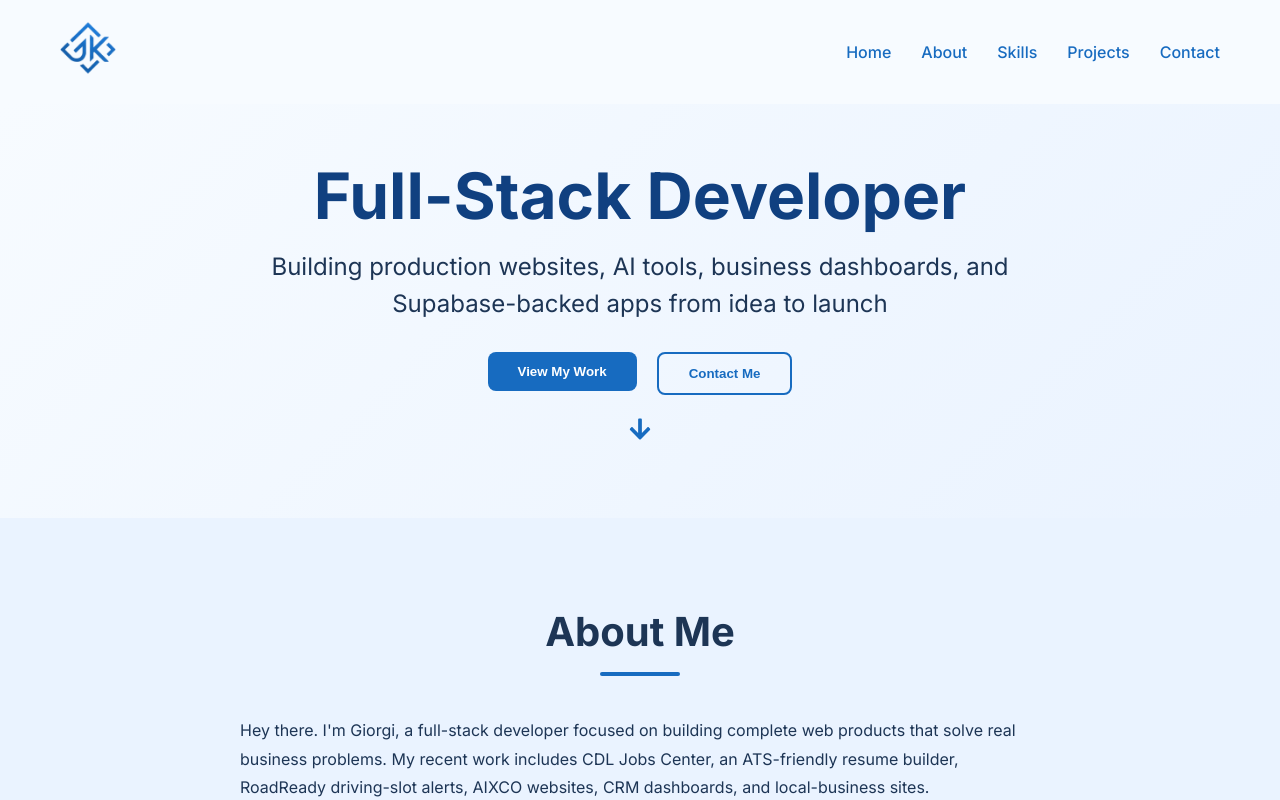
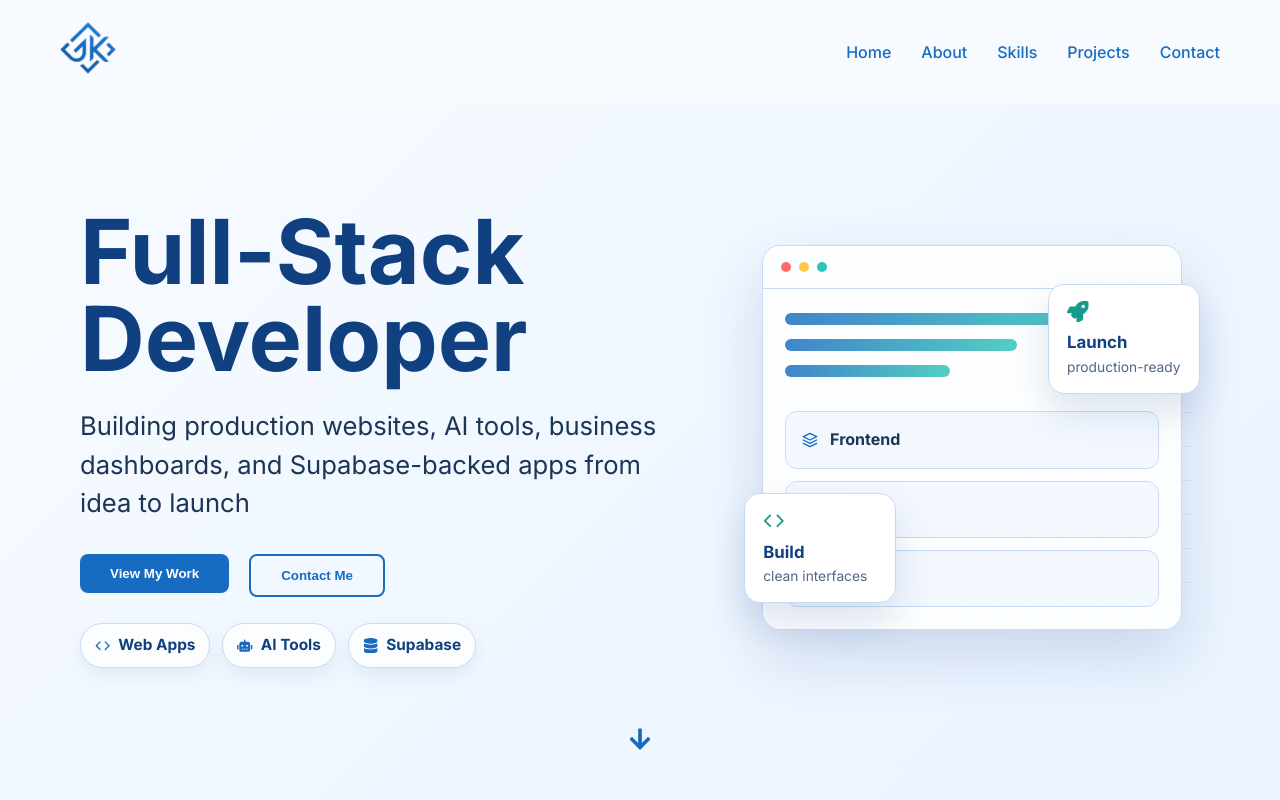
Before and after one commit to GiorgiKemo/myportfolio, a React (Vite) app: page / in a window 1280 px wide. Shown: the top 800 px of the page. Built offline with nearby package versions, Linux system fonts and the light colour scheme; no server answers.

Commit message:
Redesign portfolio hero

```diff
--- a/src/App.css
+++ b/src/App.css
@@ -95,13 +95,13 @@ main {
 
 /* Hero section */
 .hero {
-  min-height: auto;
+  min-height: calc(100svh - var(--header-offset));
   margin-top: var(--header-offset);
   box-sizing: border-box;
   display: flex;
-  align-items: flex-start;
+  align-items: stretch;
   position: relative;
-  padding: clamp(44px, 7vh, 68px) 0 clamp(48px, 8vh, 72px);
+  padding: 0;
   background: linear-gradient(135deg, var(--background-color) 0%, var(--surface-alt) 100%);
 }
 
@@ -109,33 +109,220 @@ main {
   display: flex;
   flex-direction: column;
   align-items: center;
+  justify-content: space-between;
+  min-height: calc(100svh - var(--header-offset));
+  padding-left: clamp(24px, 4vw, 40px);
+  padding-right: clamp(24px, 4vw, 40px);
+  padding-top: clamp(34px, 6svh, 64px);
+  padding-bottom: clamp(28px, 4.5svh, 44px);
+}
+
+.hero-layout {
+  align-items: center;
+  display: grid;
+  flex: 1;
+  gap: clamp(28px, 5vw, 74px);
+  grid-template-columns: minmax(0, 1.08fr) minmax(300px, 0.82fr);
+  width: 100%;
 }
 
 .hero-content {
-  text-align: center;
-  max-width: 800px;
-  margin: 0 auto;
+  max-width: 680px;
+  text-align: left;
 }
 
 .hero-title {
-  font-size: clamp(3rem, 5vw, 4rem);
-  line-height: 1.12;
-  margin-bottom: 16px;
+  font-size: clamp(4rem, 7vw, 6.6rem);
+  letter-spacing: 0;
+  line-height: 0.98;
+  margin-bottom: 24px;
   color: var(--secondary-color);
 }
 
 .hero-subtitle {
-  font-size: clamp(1.15rem, 2vw, 1.5rem);
-  line-height: 1.55;
-  margin-bottom: 30px;
+  font-size: clamp(1.2rem, 2vw, 1.65rem);
+  line-height: 1.5;
+  margin-bottom: 32px;
   color: var(--text-color);
   opacity: 0.8;
 }
 
 .hero-buttons {
   display: flex;
-  justify-content: center;
+  justify-content: flex-start;
   gap: 20px;
+}
+
+.hero-highlights {
+  display: flex;
+  flex-wrap: wrap;
+  gap: 12px;
+  margin-top: 26px;
+}
+
+.hero-highlights span {
+  align-items: center;
+  background-color: rgba(255, 255, 255, 0.72);
+  border: 1px solid var(--border-color);
+  border-radius: 999px;
+  color: var(--secondary-color);
+  display: inline-flex;
+  font-size: 0.96rem;
+  font-weight: 700;
+  gap: 8px;
+  min-height: 38px;
+  padding: 8px 14px;
+  box-shadow: 0 8px 18px rgba(16, 64, 128, 0.08);
+}
+
+.hero-highlights svg {
+  color: var(--primary-color);
+  flex-shrink: 0;
+}
+
+.hero-art {
+  align-self: center;
+  display: grid;
+  min-height: clamp(330px, 48svh, 480px);
+  position: relative;
+}
+
+.hero-art::before {
+  background-image:
+    linear-gradient(rgba(23, 107, 192, 0.1) 1px, transparent 1px),
+    linear-gradient(90deg, rgba(23, 107, 192, 0.1) 1px, transparent 1px);
+  background-size: 34px 34px;
+  border-radius: 26px;
+  content: '';
+  inset: 8% 2% 2% 10%;
+  position: absolute;
+}
+
+.art-window {
+  align-self: center;
+  background: rgba(255, 255, 255, 0.86);
+  border: 1px solid var(--border-color);
+  border-radius: 18px;
+  box-shadow: 0 26px 60px rgba(16, 64, 128, 0.16);
+  justify-self: center;
+  max-width: 420px;
+  min-height: 300px;
+  overflow: hidden;
+  padding: 22px;
+  position: relative;
+  width: min(100%, 420px);
+  z-index: 1;
+}
+
+.art-window-top {
+  border-bottom: 1px solid var(--border-color);
+  display: flex;
+  gap: 8px;
+  margin: -22px -22px 24px;
+  padding: 16px 18px;
+}
+
+.art-window-top span {
+  border-radius: 50%;
+  height: 10px;
+  width: 10px;
+}
+
+.art-window-top span:nth-child(1) {
+  background-color: #ff6b6b;
+}
+
+.art-window-top span:nth-child(2) {
+  background-color: #ffcb47;
+}
+
+.art-window-top span:nth-child(3) {
+  background-color: #2ec4b6;
+}
+
+.art-code-line {
+  background: linear-gradient(90deg, var(--primary-color), #2ec4b6);
+  border-radius: 999px;
+  height: 12px;
+  margin-bottom: 14px;
+  opacity: 0.82;
+}
+
+.art-code-line.wide {
+  width: 84%;
+}
+
+.art-code-line.medium {
+  width: 62%;
+}
+
+.art-code-line.short {
+  width: 44%;
+}
+
+.art-stack {
+  display: grid;
+  gap: 12px;
+  margin-top: 34px;
+}
+
+.art-stack div {
+  align-items: center;
+  background-color: var(--chip-bg);
+  border: 1px solid var(--border-color);
+  border-radius: 12px;
+  color: var(--text-color);
+  display: flex;
+  font-weight: 700;
+  gap: 12px;
+  padding: 14px 16px;
+}
+
+.art-stack svg {
+  color: var(--primary-color);
+}
+
+.art-metric {
+  align-items: flex-start;
+  background: var(--surface-color);
+  border: 1px solid var(--border-color);
+  border-radius: 16px;
+  box-shadow: 0 18px 38px rgba(16, 64, 128, 0.14);
+  color: var(--text-color);
+  display: flex;
+  flex-direction: column;
+  gap: 2px;
+  min-width: 152px;
+  padding: 16px 18px;
+  position: absolute;
+  z-index: 2;
+}
+
+.art-metric svg {
+  color: #159a8c;
+  font-size: 1.35rem;
+  margin-bottom: 4px;
+}
+
+.art-metric strong {
+  color: var(--secondary-color);
+  font-size: 1.05rem;
+}
+
+.art-metric span {
+  color: var(--muted-text);
+  font-size: 0.86rem;
+  line-height: 1.3;
+}
+
+.art-metric-top {
+  right: 0;
+  top: 10%;
+}
+
+.art-metric-bottom {
+  bottom: 7%;
+  left: 0;
 }
 
 .btn-outline {
@@ -152,7 +339,7 @@ main {
 .scroll-down {
   display: inline-flex;
   justify-content: center;
-  margin-top: 18px;
+  margin-top: 0;
   font-size: 1.5rem;
   animation: bounce 2s infinite;
   cursor: pointer;
@@ -459,16 +646,46 @@ button:disabled {
 /* Responsive styles */
 @media (max-width: 1024px) {
   .hero {
-    min-height: auto;
+    min-height: calc(100svh - var(--header-offset));
     height: auto;
-    padding-top: 32px;
-    padding-bottom: calc(40px + env(safe-area-inset-bottom, 0px));
+    padding: 0;
   }
 
-  .scroll-down {
-    margin-top: 12px;
-    padding-bottom: env(safe-area-inset-bottom, 0px);
-    animation: none;
+  .hero .container {
+    min-height: calc(100svh - var(--header-offset));
+    padding-top: clamp(26px, 5svh, 46px);
+    padding-bottom: calc(clamp(24px, 4svh, 36px) + env(safe-area-inset-bottom, 0px));
+  }
+
+  .hero-layout {
+    gap: 28px;
+    grid-template-columns: minmax(0, 1fr) minmax(270px, 0.75fr);
+  }
+
+  .hero-title {
+    font-size: clamp(3.45rem, 7vw, 4.8rem);
+  }
+
+  .hero-subtitle {
+    font-size: clamp(1.08rem, 2.2vw, 1.35rem);
+  }
+
+  .hero-art {
+    min-height: clamp(290px, 44svh, 390px);
+  }
+
+  .art-window {
+    min-height: 260px;
+    padding: 18px;
+  }
+
+  .art-window-top {
+    margin: -18px -18px 20px;
+  }
+
+  .art-metric {
+    min-width: 136px;
+    padding: 13px 15px;
   }
 }
 
@@ -504,14 +721,16 @@ button:disabled {
   }
 
   .hero-title {
-    font-size: 2.7rem;
+    font-size: clamp(2.85rem, 13vw, 4.1rem);
     margin-bottom: 14px;
+    text-align: center;
   }
 
   .hero-subtitle {
-    font-size: 1.1rem;
-    margin-bottom: 24px;
+    font-size: clamp(1rem, 4.2vw, 1.14rem);
+    margin-bottom: 22px;
     line-height: 1.5;
+    text-align: center;
   }
 
   .hero-buttons {
@@ -521,16 +740,78 @@ button:disabled {
   }
 
   .hero {
-    min-height: auto;
+    min-height: calc(100svh - var(--header-offset));
     height: auto;
     margin-top: var(--header-offset);
-    padding-top: 24px;
-    padding-bottom: 40px;
+    padding: 0;
+  }
+
+  .hero .container {
+    min-height: calc(100svh - var(--header-offset));
+    padding-top: clamp(22px, 4svh, 34px);
+    padding-bottom: calc(clamp(22px, 4svh, 34px) + env(safe-area-inset-bottom, 0px));
+  }
+
+  .hero-layout {
+    display: flex;
+    flex-direction: column;
+    gap: clamp(18px, 4svh, 30px);
+    justify-content: center;
+  }
+
+  .hero-content {
+    max-width: 560px;
+    text-align: center;
+  }
+
+  .hero-highlights {
+    justify-content: center;
+    margin-top: 18px;
+  }
+
+  .hero-highlights span {
+    font-size: 0.88rem;
+    min-height: 34px;
+    padding: 7px 11px;
+  }
+
+  .hero-art {
+    min-height: clamp(112px, 15svh, 140px);
+    width: min(100%, 420px);
+  }
+
+  .hero-art::before {
+    inset: 4% 4% 0;
+  }
+
+  .art-window {
+    border-radius: 14px;
+    min-height: 108px;
+    padding: 14px;
+    width: min(78%, 300px);
+  }
+
+  .art-window-top {
+    margin: -14px -14px 14px;
+    padding: 11px 14px;
+  }
+
+  .art-code-line {
+    height: 8px;
+    margin-bottom: 9px;
+  }
+
+  .art-stack {
+    display: none;
+  }
+
+  .art-metric {
+    display: none;
   }
 
   .scroll-down {
-    margin-top: 10px;
     font-size: 1.8rem;
+    animation: none;
   }
 
   .about-content {
@@ -549,13 +830,13 @@ button:disabled {
 }
 
 @media (max-width: 768px) and (max-height: 760px) {
-  .hero {
-    padding-top: 20px;
-    padding-bottom: 28px;
+  .hero .container {
+    padding-top: 14px;
+    padding-bottom: calc(16px + env(safe-area-inset-bottom, 0px));
   }
 
   .hero-title {
-    font-size: 2.35rem;
+    font-size: clamp(2.35rem, 11vw, 3.25rem);
     margin-bottom: 10px;
   }
 
@@ -568,8 +849,79 @@ button:disabled {
     padding: 10px 24px;
   }
 
+  .hero-highlights {
+    display: none;
+  }
+
+  .hero-art {
+    min-height: 130px;
+  }
+
+  .art-metric {
+    display: none;
+  }
+
   .scroll-down {
-    margin-top: 6px;
     font-size: 1.65rem;
   }
 }
+
+@media (max-height: 680px) and (min-width: 769px) {
+  .hero .container {
+    padding-top: 20px;
+    padding-bottom: 20px;
+  }
+
+  .hero-layout {
+    gap: 28px;
+  }
+
+  .hero-title {
+    font-size: clamp(3.1rem, 5.6vw, 4.35rem);
+    margin-bottom: 12px;
+  }
+
+  .hero-subtitle {
+    margin-bottom: 22px;
+  }
+
+  .hero .btn {
+    padding: 10px 26px;
+  }
+
+  .hero-highlights {
+    margin-top: 18px;
+  }
+
+  .hero-art {
+    min-height: 300px;
+  }
+
+  .scroll-down {
+    font-size: 1.35rem;
+    animation: none;
+  }
+}
+
+@media (max-width: 900px) and (min-width: 769px) {
+  .hero-layout {
+    gap: 22px;
+    grid-template-columns: minmax(0, 1fr) minmax(240px, 0.68fr);
+  }
+
+  .hero-title {
+    font-size: clamp(3.1rem, 6.4vw, 4rem);
+  }
+
+  .hero-subtitle {
+    font-size: 1.08rem;
+  }
+
+  .hero-highlights span {
+    font-size: 0.85rem;
+  }
+
+  .art-metric {
+    display: none;
+  }
+}
--- a/src/components/Hero.jsx
+++ b/src/components/Hero.jsx
@@ -1,11 +1,13 @@
 import { motion as Motion } from 'framer-motion';
 import { Link } from 'react-scroll';
-import { FaArrowDown } from 'react-icons/fa';
+import { FaArrowDown, FaDatabase, FaRobot, FaRocket } from 'react-icons/fa';
+import { FiCode, FiCpu, FiLayers } from 'react-icons/fi';
 
 const Hero = () => {
   return (
     <section id="home" className="hero">
       <div className="container">
+        <div className="hero-layout">
           <div className="hero-content">
             <Motion.h1
               initial={{ opacity: 0, y: -50 }}
@@ -38,6 +40,53 @@ const Hero = () => {
                 <button className="btn btn-outline">Contact Me</button>
               </Link>
             </Motion.div>
+
+            <Motion.div
+              initial={{ opacity: 0, y: 18 }}
+              animate={{ opacity: 1, y: 0 }}
+              transition={{ duration: 0.5, delay: 0.55 }}
+              className="hero-highlights"
+              aria-label="Specialties"
+            >
+              <span><FiCode /> Web Apps</span>
+              <span><FaRobot /> AI Tools</span>
+              <span><FaDatabase /> Supabase</span>
+            </Motion.div>
+          </div>
+
+          <Motion.div
+            initial={{ opacity: 0, x: 48 }}
+            animate={{ opacity: 1, x: 0 }}
+            transition={{ duration: 0.8, delay: 0.25 }}
+            className="hero-art"
+            aria-hidden="true"
+          >
+            <div className="art-window">
+              <div className="art-window-top">
+                <span></span>
+                <span></span>
+                <span></span>
+              </div>
+              <div className="art-code-line wide"></div>
+              <div className="art-code-line medium"></div>
+              <div className="art-code-line short"></div>
+              <div className="art-stack">
+                <div><FiLayers /> Frontend</div>
+                <div><FiCpu /> Logic</div>
+                <div><FaDatabase /> Data</div>
+              </div>
+            </div>
+            <div className="art-metric art-metric-top">
+              <FaRocket />
+              <strong>Launch</strong>
+              <span>production-ready</span>
+            </div>
+            <div className="art-metric art-metric-bottom">
+              <FiCode />
+              <strong>Build</strong>
+              <span>clean interfaces</span>
+            </div>
+          </Motion.div>
         </div>
 
         <Motion.div
```
Lines whose indentation alone changed are shown as unchanged.
